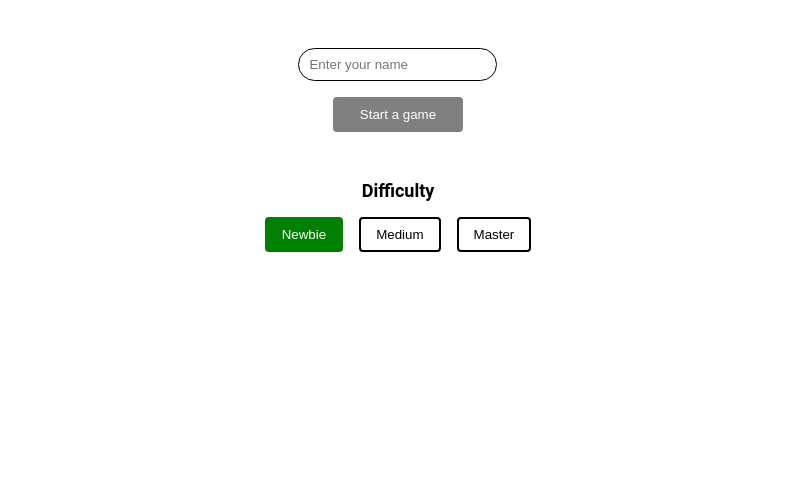
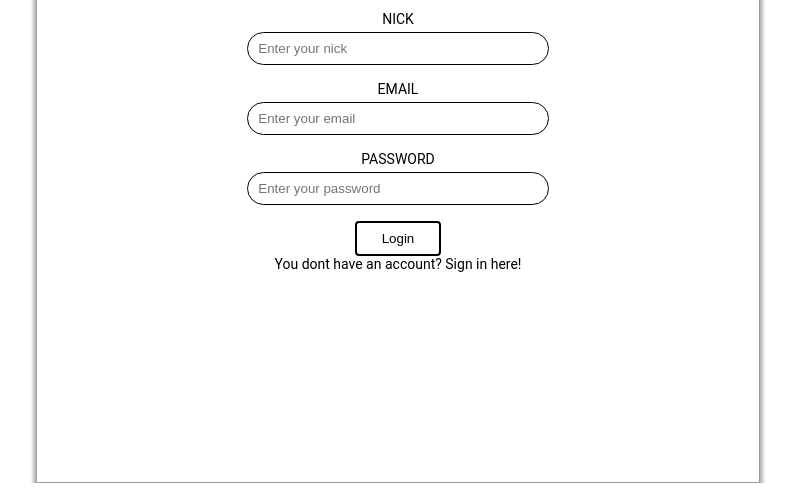
Before and after one commit to kasiapetka/memo, a React app: page / in a window 1280 px wide. Shown: the part 320-816 px from the top of the page, without its empty margins (242-1037 px from the left). Built offline with nearby package versions, Linux system fonts and the light colour scheme.

Commit message:
login template

```diff
--- a/src/components/App.js
+++ b/src/components/App.js
@@ -3,8 +3,8 @@ import LandingPage from "./LandingPage";
 import GamePage from "./GamePage";
 import { BrowserRouter as Router, Switch, Route } from "react-router-dom";
 import SummaryPage from "./SummaryPage";
-
 import "./App.scss";
+import LoginPage from "./LoginPage";
 
 const App = () => {
   return (
@@ -17,8 +17,11 @@ const App = () => {
           <Route path="/summary">
             <SummaryPage />
           </Route>
+          <Route path="/home">
+            <LandingPage />
+          </Route>
           <Route path="/">
-            <LandingPage />
+            <LoginPage />
           </Route>
         </Switch>
       </Router>
--- a/src/components/App.scss
+++ b/src/components/App.scss
@@ -3,6 +3,7 @@
 body {
   font-family: $font-family;
   font-size: $font-size;
+  margin: 0;
 
   h1 {
     font-size: $h1-size;
--- a/src/components/LandingPage/index.js
+++ b/src/components/LandingPage/index.js
@@ -6,18 +6,8 @@ import { useHistory } from "react-router-dom";
 
 const LandingPage = ({ setUsername, setDifficulty }) => {
   const history = useHistory();
-  const ERROR_NICK_TOO_SHORT = "Your nickname is too short";
-  const ERROR_NICK_TOO_LONG = "Your nickname is too long";
-  const NICK_MIN_LENGTH = 3;
-  const NICK_MAX_LENGTH = 10;
 
-  const [name, setName] = useState("");
   const [level, setLevel] = useState(1);
-  const [error, setError] = useState("");
-
-  useEffect(() => {
-    validateName();
-  }, [name]);
 
   useEffect(() => {
     handleDifficultyChange();
@@ -27,30 +17,8 @@ const LandingPage = ({ setUsername, setDifficulty }) => {
     if (value) setLevel(value);
   };
 
-  const validateName = () => {
-    if (!name) return;
-    if (name.length < NICK_MIN_LENGTH) {
-      setError(ERROR_NICK_TOO_SHORT);
-      return;
-    }
-    if (name.length > NICK_MAX_LENGTH) {
-      setError(ERROR_NICK_TOO_LONG);
-      return;
-    }
-    setError("");
-  };
-
-  const handleNameChange = (event) => {
-    setName(event.target.value);
-  };
-
-  const isNameValid = () => {
-    return name.length >= NICK_MIN_LENGTH && name.length <= NICK_MAX_LENGTH;
-  };
-
   const handleFormSubmit = (event) => {
     event.preventDefault();
-    setUsername(name);
     setDifficulty(level);
     history.push("/game");
   };
@@ -59,18 +27,9 @@ const LandingPage = ({ setUsername, setDifficulty }) => {
     <div className="LandingPage__form">
       <form onSubmit={handleFormSubmit}>
         <h1 className="LandingPage__h1">React Memory Game</h1>
-        <input
-          type="text"
-          placeholder="Enter your name"
-          value={name}
-          onChange={handleNameChange}
-          required
-          pattern="\S+"
-          title="This field is required. No whitespaces allowed."
-        />
-        {error ? <p>{error}</p> : null}
+
         <div className="LandingPage__form--submit">
-          <button type="submit" disabled={!isNameValid()}>
+          <button type="submit">
             Start a game
           </button>
         </div>
@@ -78,25 +37,22 @@ const LandingPage = ({ setUsername, setDifficulty }) => {
       <div className="LandingPage__difficulty">
         <h5>Difficulty</h5>
         <button
-          className={`LandingPage__difficulty--newbie ${
-            level === 1 ? "active" : null
-          }`}
+          className={`LandingPage__difficulty--newbie ${level === 1 ? "active" : null
+            }`}
           onClick={() => handleDifficultyChange(1)}
         >
           Newbie
         </button>
         <button
-          className={`LandingPage__difficulty--medium ${
-            level === 2 ? "active" : null
-          }`}
+          className={`LandingPage__difficulty--medium ${level === 2 ? "active" : null
+            }`}
           onClick={() => handleDifficultyChange(2)}
         >
           Medium
         </button>
         <button
-          className={`LandingPage__difficulty--master ${
-            level === 3 ? "active" : null
-          }`}
+          className={`LandingPage__difficulty--master ${level === 3 ? "active" : null
+            }`}
           onClick={() => handleDifficultyChange(3)}
         >
           Master
@@ -108,7 +64,6 @@ const LandingPage = ({ setUsername, setDifficulty }) => {
 
 const mapDispatchToProps = (dispatch) => {
   return {
-    setUsername: (username) => dispatch(actions.setUsername(username)),
     setDifficulty: (difficulty) => dispatch(actions.setDifficulty(difficulty)),
   };
 };
--- /dev/null
+++ b/src/components/LoginPage/LoginPage.scss
@@ -0,0 +1,33 @@
+.LoginPage {
+  &__h1 {
+    margin-bottom: 2em;
+  }
+
+  &__form {
+    text-align: center;
+    &--submit {
+      display: flex;
+      flex-direction: column;
+      justify-content: center;
+      align-items: center;
+    }
+
+    &--inputs {
+      display: flex;
+
+      flex-direction: column;
+    }
+
+    @media (min-width: 1024px) {
+      padding: 15em;
+      border: 1px solid rgb(156, 156, 156);
+      box-shadow: 0 0 3px 3px rgb(182, 182, 182);
+    }
+  }
+
+  &__difficulty {
+    h5 {
+      margin: 3rem 0 1rem;
+    }
+  }
+}
--- /dev/null
+++ b/src/components/LoginPage/index.js
@@ -0,0 +1,99 @@
+import React, { Fragment, useEffect, useState } from "react";
+import { connect } from "react-redux";
+import "./LoginPage.scss";
+
+const LoginPage = () => {
+    const MIN_LENGTH = 3;
+    const MAX_LENGTH = 15;
+    const [inputs, setInputs] = useState({ nick: "", email: "", password: "" });
+    const [error, setError] = useState("");
+
+    useEffect(() => {
+        validateInputs();
+    }, [inputs]);
+
+
+    const validateInputs = () => {
+        for (const [key, value] of Object.entries(inputs)) {
+            if (!value) return;
+            if (value.length < MIN_LENGTH) {
+                setError(`Your ${key} is too short! Type at least ${MIN_LENGTH} characters`);
+                return;
+            }
+            if (value.length > MAX_LENGTH) {
+                setError(`Your ${key} is too long! Type maximum ${MAX_LENGTH} characters`);
+                return;
+            }
+            setError("");
+        }
+    };
+
+    const handleInputChange = (event) => {
+        const key = event.target.name;
+        const newInputs = { ...inputs };
+        newInputs[key] = event.target.value;
+        console.log(newInputs)
+
+        setInputs(newInputs);
+    }
+
+    const renderInputs = () => {
+        return Object.keys(inputs).map((key, index) => {
+            return (
+                <Fragment key={index}>
+                    <label htmlFor={key} style={{ marginBottom: "5px" }}>{key.toUpperCase()}</label>
+                    <input
+                        name={key}
+                        type={key === 'password' ? key : 'text'}
+                        placeholder={"Enter your " + key}
+                        value={inputs[key]}
+                        onChange={handleInputChange}
+                        required
+                        pattern="\S+"
+                        title="This field is required. No whitespaces allowed."
+                    />
+                </Fragment>
+
+            )
+        })
+    }
+
+    return (
+        <div className="LoginPage__form">
+            <form >
+                <h1 className="LoginPage__h1">React Memory Game</h1>
+                <div className="LoginPage__form--inputs">
+                    {renderInputs()}
+
+                    {error ? <p>{error}</p> : null}
+                </div>
+
+
+                <div className="LoginPage__form--submit">
+                    <button type="submit" >
+                        Login
+                    </button>
+                </div>
+                <div className="LoginPage__form--switch">
+                    You dont have an account? Sign in here!
+                </div>
+            </form>
+        </div>
+    )
+}
+
+
+const mapStateToProps = (state) => ({
+    username: state.game.username,
+    difficulty: state.game.difficulty,
+    attempts: state.game.attempts,
+    time: state.game.time,
+    score: state.game.score,
+    scoreboard: state.scoreboard,
+});
+const mapDispatchToProps = (dispatch) => {
+    return {
+
+    };
+};
+export default connect(mapStateToProps, mapDispatchToProps)(LoginPage);
```
Also changed, not shown: src/components/privateRoute.js (added).
